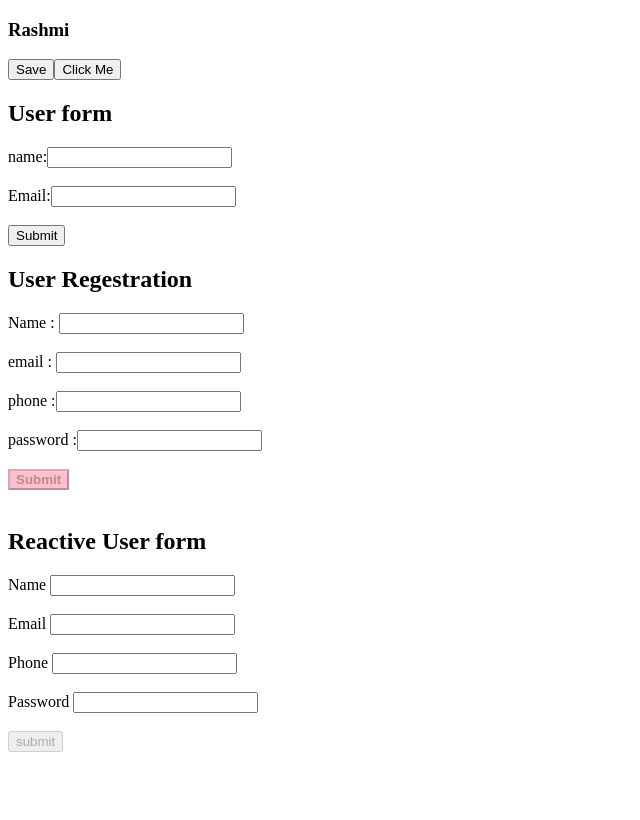
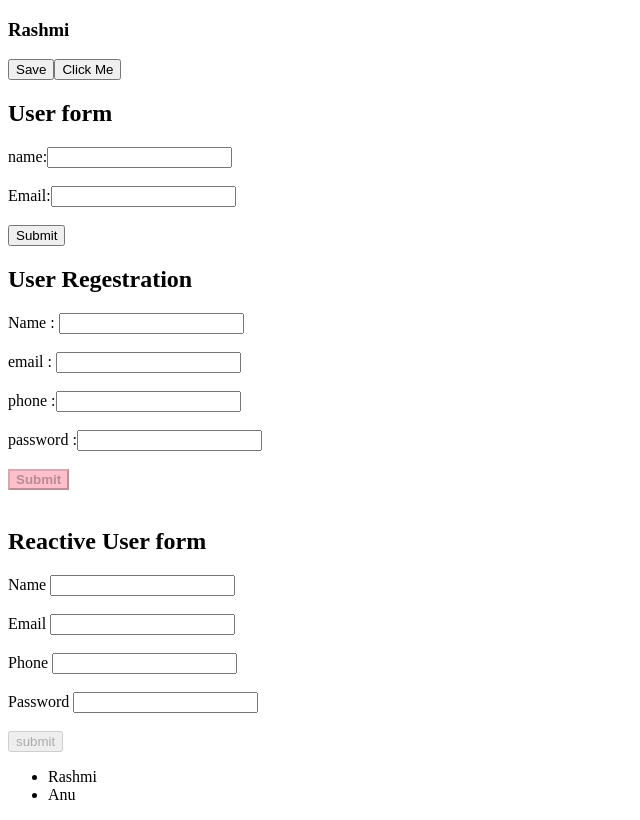
Before and after one commit to Rashmi92-ha/My-Angular-app, an Angular app: page / in a window 1280 px wide. Shown: the whole page, without its empty margins (0-640 px from the left). Built offline with nearby package versions, Linux system fonts and the light colour scheme.

Commit message:
created userService for storing data (#18)

```diff
--- a/src/app/app.module.ts
+++ b/src/app/app.module.ts
@@ -7,6 +7,7 @@ import { ParentComponent } from './parent/parent.component';
 import { ChildComponent } from './child/child.component';
 import { UserFormsComponent } from './user-forms/user-forms.component';
 import { ReactiveFormsComponent} from './reactive-forms/reactive-forms.component';
+import {UserDataComponent} from './user-data/user-data.component';
 @NgModule({
   declarations: [
     MainComponent,
@@ -14,6 +15,7 @@ import { ReactiveFormsComponent} from './reactive-forms/reactive-forms.component
     ChildComponent,
     UserFormsComponent,
     ReactiveFormsComponent,
+    UserDataComponent,
   ],
   imports: [BrowserModule, FormsModule,ReactiveFormsModule],
   providers: [],
--- a/src/app/main/main.component.html
+++ b/src/app/main/main.component.html
@@ -2,3 +2,4 @@
 <app-user-forms></app-user-forms>
 <br>
 <app-reactive-forms></app-reactive-forms>
+<app-user-data></app-user-data>
--- /dev/null
+++ b/src/app/user-data/user-data.component.html
@@ -0,0 +1,5 @@
+<ul>
+    <li *ngFor="let user of users">
+        {{user}}
+    </li>
+</ul>
--- /dev/null
+++ b/src/app/user-data/user-data.component.ts
@@ -0,0 +1,16 @@
+import { Component } from '@angular/core';
+import { UserService } from '../user.service';
+
+@Component({
+  selector: 'app-user-data',
+  templateUrl: './user-data.component.html',
+  styleUrl: './user-data.component.scss',
+})
+export class UserDataComponent {
+  users: string[] = [];
+  constructor(private userService: UserService) {}
+
+  ngOnInit() {
+    this.users = this.userService.getUsers();
+  }
+}
--- /dev/null
+++ b/src/app/user.service.ts
@@ -0,0 +1,11 @@
+import { Injectable } from '@angular/core';
+
+@Injectable({
+  providedIn: 'root',
+})
+export class UserService {
+  users = ['Rashmi', 'Anu'];
+  getUsers() {
+    return this.users;
+  }
+}
```
Also changed, not shown: src/app/user-data/user-data.component.scss (added), 2 other files (tests, documents, lock files or other folders).
